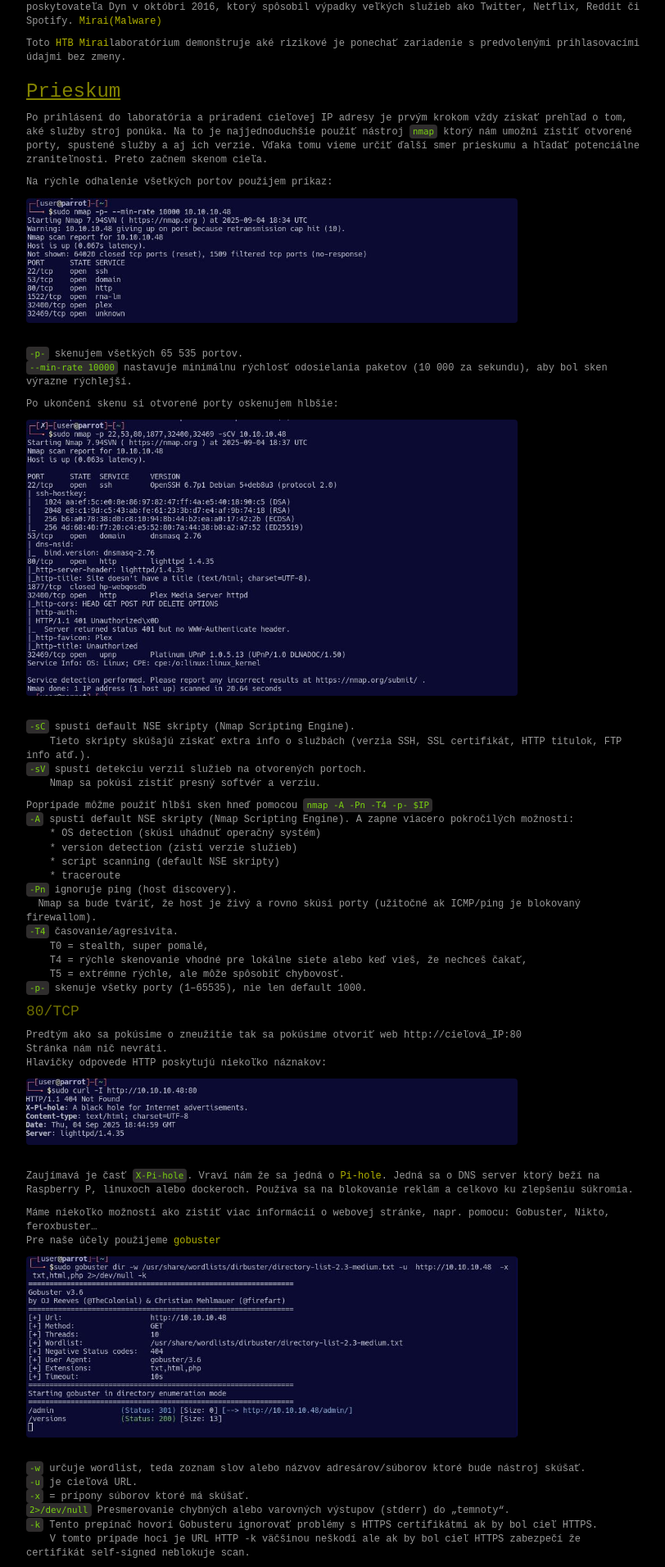
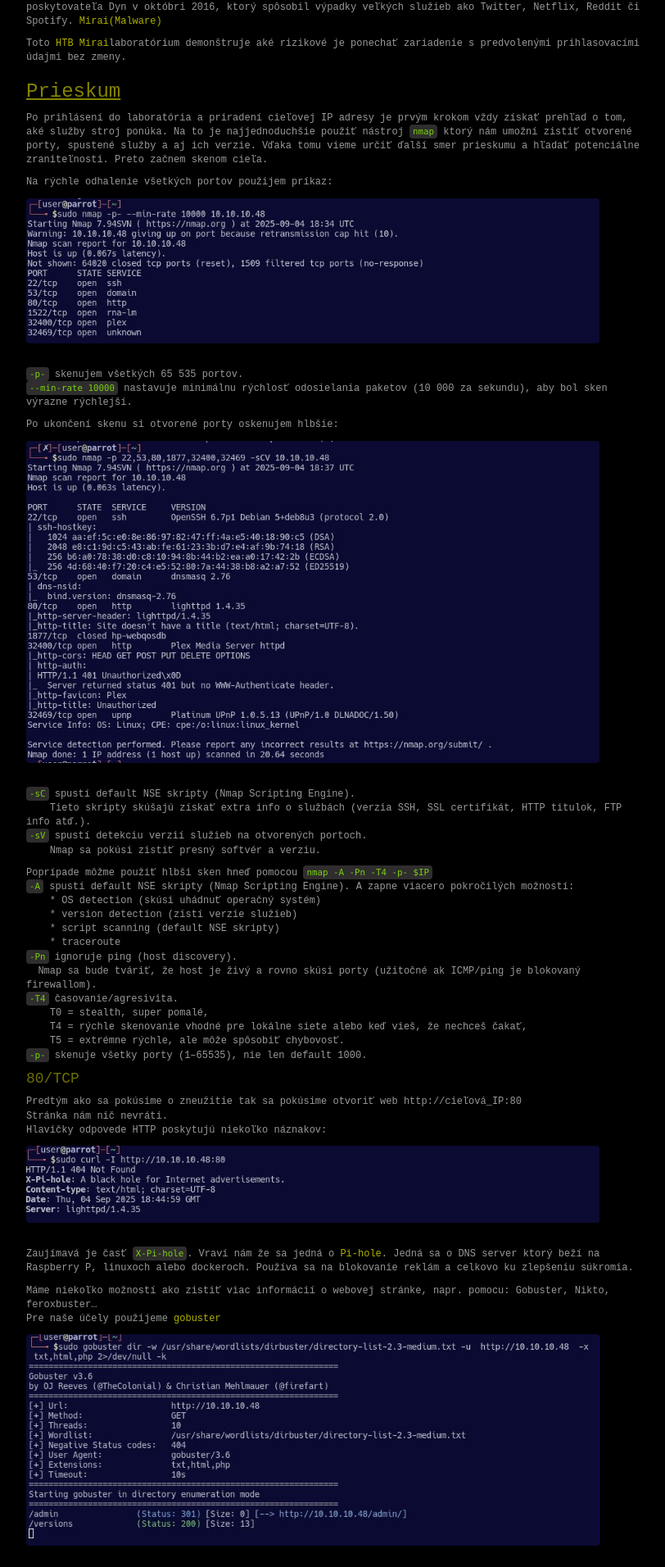
Before and after one commit to 0x00mg/0x00mg.github.io, a Jekyll site: the page built from _posts/2025/2025-09-04-HTB:-Mirai-botnet.md, in a window 1280 px wide. Shown: the part 507-2419 px from the top of the page at 82% size, without its empty margins (233-1045 px from the left). Built offline with Jekyll 4.4.1, drawn with Linux system fonts in a browser that asks for light colours; comment, search, counter and statistics services are not loaded.

Commit message:
Update 2025-09-04-HTB:-Mirai-botnet.md

```diff
--- a/_posts/2025/2025-09-04-HTB:-Mirai-botnet.md
+++ b/_posts/2025/2025-09-04-HTB:-Mirai-botnet.md
@@ -33,14 +33,14 @@ Vďaka tomu vieme určiť ďalší smer prieskumu a hľadať potenciálne zranit
 
 Na rýchle odhalenie všetkých portov použijem príkaz:
 
-<img src="{{ site.baseurl }}/images/posts/2025/mirai/mirai2.jpg" alt="basic scan" style="width:100%; max-width:600px; height:auto; margin-bottom:20px; border-radius:4px;">
+<img src="{{ site.baseurl }}/images/posts/2025/mirai/mirai2.jpg" alt="basic scan" style="width:100%; max-width:700px; height:auto; margin-bottom:20px; border-radius:4px;">
 
 `-p-`  skenujem všetkých 65 535 portov.
 `--min-rate 10000`  nastavuje minimálnu rýchlosť odosielania paketov (10 000 za sekundu), aby bol sken výrazne rýchlejší.
 
 Po ukončení skenu si otvorené porty oskenujem hlbšie:
 
-<img src="{{ site.baseurl }}/images/posts/2025/mirai/mirai3.jpg" alt="deep scan" style="width:100%; max-width:600px; height:auto; margin-bottom:20px; border-radius:4px;">
+<img src="{{ site.baseurl }}/images/posts/2025/mirai/mirai3.jpg" alt="deep scan" style="width:100%; max-width:700px; height:auto; margin-bottom:20px; border-radius:4px;">
 
 `-sC` spustí default NSE skripty (Nmap Scripting Engine).
 &nbsp;&nbsp;&nbsp;&nbsp;Tieto skripty skúšajú získať extra info o službách (verzia SSH, SSL certifikát, HTTP titulok, FTP info atď.).
@@ -66,7 +66,7 @@ Predtým ako sa pokúsime o zneužitie tak sa pokúsime otvoriť web http://cie
 Stránka nám nič nevráti.
 Hlavičky odpovede HTTP poskytujú niekoľko náznakov:
 
-<img src="{{ site.baseurl }}/images/posts/2025/mirai/mirai4.jpg" alt="HTTP header" style="width:100%; max-width:600px; height:auto; margin-bottom:20px; border-radius:4px;">
+<img src="{{ site.baseurl }}/images/posts/2025/mirai/mirai4.jpg" alt="HTTP header" style="width:100%; max-width:700px; height:auto; margin-bottom:20px; border-radius:4px;">
 
 Zaujímavá je časť `X-Pi-hole`. Vraví nám že sa jedná o [Pi-hole](https://pi-hole.net/). Jedná sa o DNS server ktorý beží na Raspberry P, linuxoch alebo dockeroch.
 Používa sa na blokovanie reklám a celkovo ku zlepšeniu súkromia.
@@ -74,7 +74,7 @@ Používa sa na blokovanie reklám a celkovo ku zlepšeniu súkromia.
 Máme niekoľko možností ako zistiť viac informácií o webovej stránke, napr. pomocu: Gobuster, Nikto, feroxbuster...
 Pre naše účely použijeme [gobuster](https://github.com/OJ/gobuster)
 
-<img src="{{ site.baseurl }}/images/posts/2025/mirai/mirai5.jpg" alt="gobuster" style="width:100%; max-width:600px; height:auto; margin-bottom:20px; border-radius:4px;">
+<img src="{{ site.baseurl }}/images/posts/2025/mirai/mirai5.jpg" alt="gobuster" style="width:100%; max-width:700px; height:auto; margin-bottom:20px; border-radius:4px;">
 
 `-w` určuje wordlist, teda zoznam slov alebo názvov adresárov/súborov ktoré bude nástroj skúšať.
 `-u` je cieľová URL.
@@ -87,7 +87,7 @@ Určite navštívim /admin panel.
 
 #### Site
 
-<img src="{{ site.baseurl }}/images/posts/2025/mirai/mirai6.jpg" alt="admin pi hole" style="width:100%; max-width:600px; height:auto; margin-bottom:20px; border-radius:4px;">
+<img src="{{ site.baseurl }}/images/posts/2025/mirai/mirai6.jpg" alt="admin pi hole" style="width:100%; max-width:700px; height:auto; margin-bottom:20px; border-radius:4px;">
 
 Po preskúmaní admin panelu nevidím nič nezvyčajné. Vyskúšam default login ktorý som našiel na officiálnej stránke Pi-hole. Neúspešne
 
@@ -96,7 +96,7 @@ Po preskúmaní admin panelu nevidím nič nezvyčajné. Vyskúšam default logi
 Po pripojení na (http://cieľová_IP:36000) sa vyskúšame registrovať. Po prihlásení vidím verziu 3.9.1
 Pokúsim sa vyhľadať exploity pre túto verziu no nič nenájdem.
 
-<img src="{{ site.baseurl }}/images/posts/2025/mirai/mirai7.jpg" alt="plex" style="width:100%; max-width:600px; height:auto; margin-bottom:20px; border-radius:4px;">
+<img src="{{ site.baseurl }}/images/posts/2025/mirai/mirai7.jpg" alt="plex" style="width:100%; max-width:700px; height:auto; margin-bottom:20px; border-radius:4px;">
 
 Port **1877/tcp** patrí historicky HP-UX WebQoS databáze, dnes už nepoužívanej takže nemá zmysel sa ním ďalej zaoberať.
 
@@ -109,7 +109,7 @@ Skúsim recursion test či DNS odpovedá na dotazy ktoré by nemal.
 Banner prezrádza, že zariadenie alebo server používa Debian, konkrétne staršiu verziu Debian 8 čo umožňuje pripojenie buď s predvoleným heslom alebo cez brute-force nástroje ako Medusa a predstavuje tak riziko napadnutia zariadenia.
 medusa: medusa -h 10.10.10.48 -u pi -p raspberry -M ssh
 
-<img src="{{ site.baseurl }}/images/posts/2025/mirai/mirai8.jpg" alt="medusa" style="width:100%; max-width:600px; height:auto; margin-bottom:20px; border-radius:4px;">
+<img src="{{ site.baseurl }}/images/posts/2025/mirai/mirai8.jpg" alt="medusa" style="width:100%; max-width:700px; height:auto; margin-bottom:20px; border-radius:4px;">
 
 `-h 10.10.10.48` Cieľová IP adresa, na ktorú sa Medusa pripojí.
 `-u pi` Používateľské meno.
@@ -119,20 +119,20 @@ medusa: medusa -h 10.10.10.48 -u pi -p raspberry -M ssh
 Po úspešnom prihlásení vyhľadám flag v user.txt
 Zistíme aké príkazy môžme používať ako užívateľ a ako root:
 `sudo -l` Zobrazí zoznam príkazov ktoré môže aktuálny používateľ spustiť cez sudo bez zadania hesla alebo s heslom.
-<img src="{{ site.baseurl }}/images/posts/2025/mirai/mirai9.jpg" alt="sudo" style="width:100%; max-width:600px; height:auto; margin-bottom:20px; border-radius:4px;">
+<img src="{{ site.baseurl }}/images/posts/2025/mirai/mirai9.jpg" alt="sudo" style="width:100%; max-width:700px; height:auto; margin-bottom:20px; border-radius:4px;">
 `sudo su -` úplné root prostredie, vrátane PATH, domovského adresára (/root) a profilových premenných.
 `find / -type f -name "user.txt" 2>/dev/null`
 `cat user.txt`
-<img src="{{ site.baseurl }}/images/posts/2025/mirai/mirai10.jpg" alt="flag user" style="width:100%; max-width:600px; height:auto; margin-bottom:20px; border-radius:4px;">
+<img src="{{ site.baseurl }}/images/posts/2025/mirai/mirai10.jpg" alt="flag user" style="width:100%; max-width:700px; height:auto; margin-bottom:20px; border-radius:4px;">
 
 Ďalej hľadáme root flag.
 `find / -type f -name "root.txt" 2>/dev/null`
-<img src="{{ site.baseurl }}/images/posts/2025/mirai/mirai11.jpg" alt="flag root" style="width:100%; max-width:600px; height:auto; margin-bottom:20px; border-radius:4px;">
+<img src="{{ site.baseurl }}/images/posts/2025/mirai/mirai11.jpg" alt="flag root" style="width:100%; max-width:700px; height:auto; margin-bottom:20px; border-radius:4px;">
 
 Súbor root.txt je stratený a zrejme bude na USB kľúči.
 Použijeme príkazy `df -h` alebo `mount`
 
-<img src="{{ site.baseurl }}/images/posts/2025/mirai/mirai12.jpg" alt="flag root" style="width:100%; max-width:600px; height:auto; margin-bottom:20px; border-radius:4px;">
+<img src="{{ site.baseurl }}/images/posts/2025/mirai/mirai12.jpg" alt="flag root" style="width:100%; max-width:700px; height:auto; margin-bottom:20px; border-radius:4px;">
 
 :) súbory sú vymazané. Šťastie že sme v linuxe. Skúsime použiť grep alebo string.
 `grep --binary-files=text --context=100 'root' /dev/sdb > /tmp/root.txt`
@@ -140,7 +140,7 @@ Použijeme príkazy `df -h` alebo `mount`
 
 Pomocou obidvoch príkazov sa mi podarilo vytiahnúť root flag.
 
-<img src="{{ site.baseurl }}/images/posts/2025/mirai/mirai13.jpg" alt="flag root" style="width:100%; max-width:600px; height:auto; margin-bottom:20px; border-radius:4px;">
+<img src="{{ site.baseurl }}/images/posts/2025/mirai/mirai13.jpg" alt="flag root" style="width:100%; max-width:700px; height:auto; margin-bottom:20px; border-radius:4px;">
 
 #### Záver
 
```
